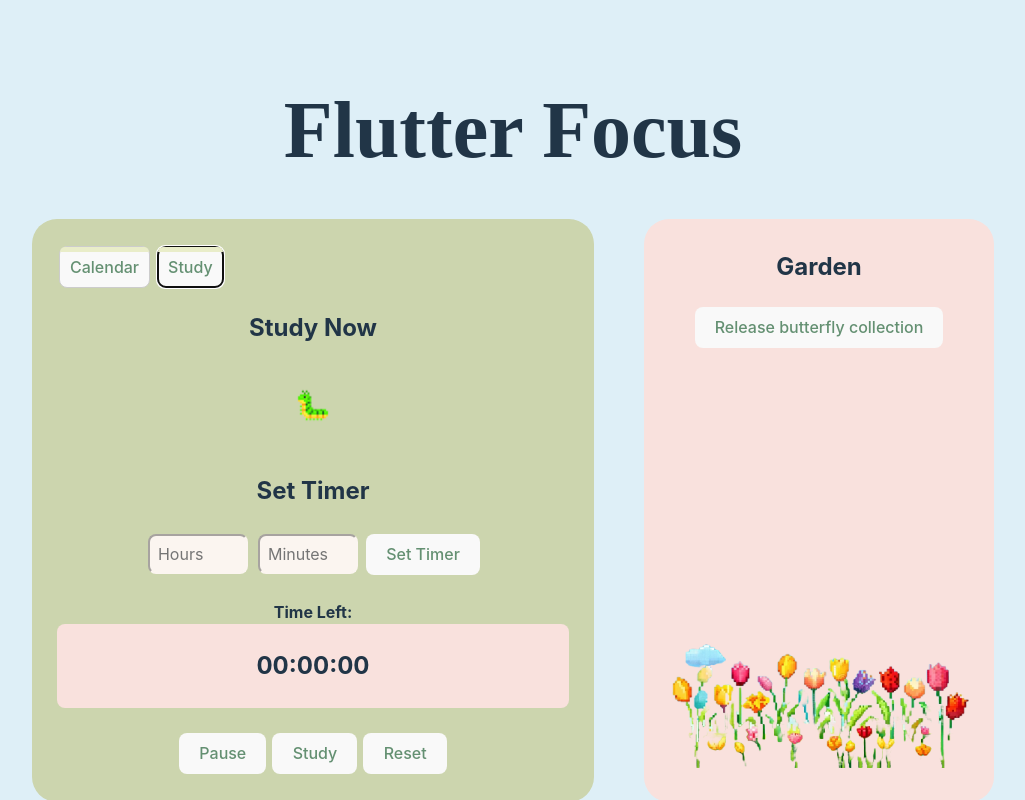
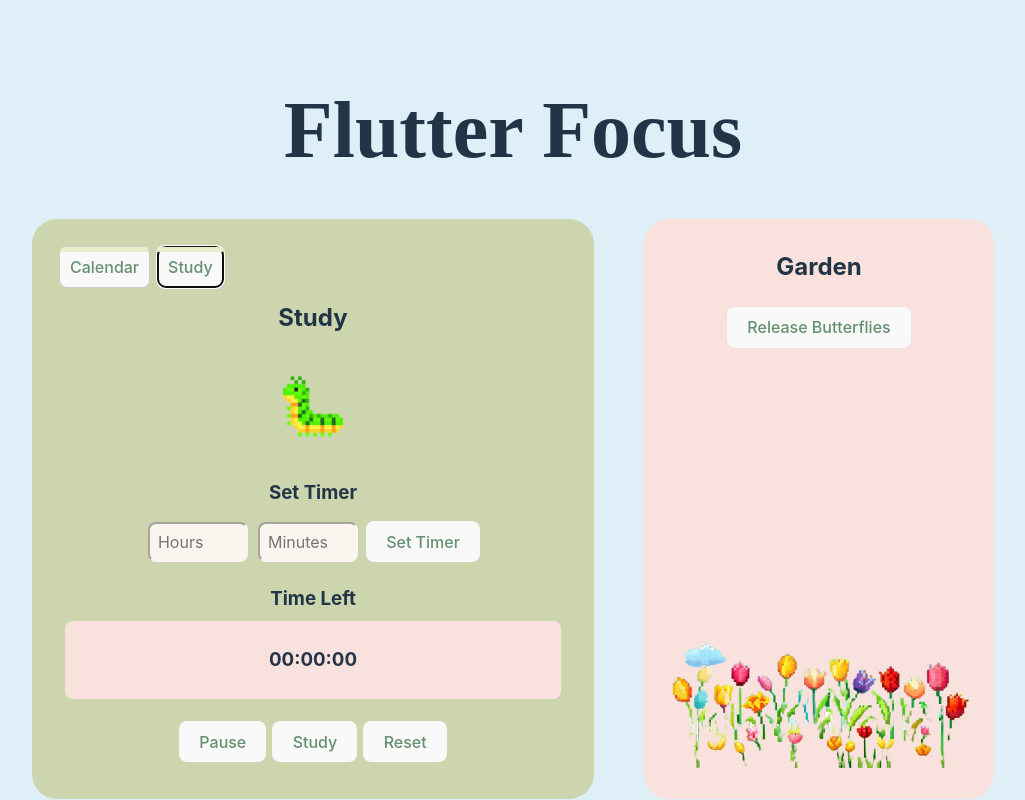
Before and after one commit to yavna/flutterfocus, a React (Vite) app: page / in a window 1280 px wide. Both pictures are taken after a click on the button "Study". Shown: the top 800 px of the page, without its empty margins (127-1152 px from the left). Built offline with nearby package versions, Linux system fonts and the light colour scheme; a web font is replaced by a local one.

Commit message:
consistent sizing

```diff
--- a/src/pages/Home.css
+++ b/src/pages/Home.css
@@ -114,9 +114,9 @@ input {
 
 .time-left-container {
   background-color: #F9E1DD;
-  padding: 4px;
+  padding: 0px;
   border-radius: 8px;
-  margin: 5 px auto;
+  margin: 8px;
   display: flex;
   align-items: center;
   justify-content: center;
--- a/src/pages/Home.jsx
+++ b/src/pages/Home.jsx
@@ -9,7 +9,7 @@ import React from 'react';
 function Caterpillar() {
   return (
     <div>
-      <img src="/assets/caterpillar.jpg" alt="Caterpillar" style={{ width: '50px', height: 'auto' }} />
+      <img src="/assets/caterpillar.jpg" alt="Caterpillar" style={{ width: '100px', height: 'auto' }} />
     </div>
   );
 }
@@ -17,7 +17,7 @@ function Caterpillar() {
 function Cocoon() {
   return (
     <div>
-      <img src="/assets/cocoon.jpg" alt="Cocoon" style={{ width: '50px', height: 'auto' }} />
+      <img src="/assets/cocoon.jpg" alt="Cocoon" style={{ width: '100px', height: 'auto' }} />
     </div>
   );
 }
@@ -348,7 +348,7 @@ function Home() {
           </div>
 
           <div className={toggle === 1 ? "showContent" : "tabcontent"}>
-            <h2>Study Calendar</h2>
+            <h2>Calendar</h2>
             <input
               className="study-input"
               type="text"
@@ -382,7 +382,7 @@ function Home() {
             </div>
 
             <div className={toggle === 2 ? "showContent" : "tabcontent"}>
-              <h2>Study Now</h2>
+              <h2 style={{marginTop: '10px', marginBottom: '5px'}}>Study</h2>
               <div className="centered-container">
                 <motion.div animate={{ scale: 1.2 }} transition={{ duration: 0.5 }}>
                   <p>{stages[stage]}</p>
@@ -390,7 +390,7 @@ function Home() {
               </div>
               {/* Timer Input Section */}
               <div>
-                <h2>Set Timer</h2>
+                <h3 style={{marginTop: '0px', marginBottom: '10px'}}>Set Timer</h3>
                 <input
                   type="number"
                   id="timer-input"
@@ -412,7 +412,7 @@ function Home() {
               </div>
               <div>
 
-                  <h4>Time Left: <div className="time-left-container"><h2>{formatTime(timeLeft)}</h2></div></h4>
+                  <h3>Time Left <div className="time-left-container"><h4>{formatTime(timeLeft)}</h4></div></h3>
 
                 <button className="internalButton" onClick={pauseTimer}>
                   {isPaused ? "Resume" : "Pause"}
@@ -425,7 +425,7 @@ function Home() {
 
         <div className="block">
           <h2 style={{ marginTop: '5px'}}>Garden</h2>
-          <button onClick={addButterfly}>Release butterfly collection</button>
+          <button onClick={addButterfly}>Release Butterflies</button>
           <div>
             <img src="/assets/tulips.jpg" alt="Tulips" style={{ width: '300px', height: 'auto', marginTop: '250px'}} />
           </div>
```
